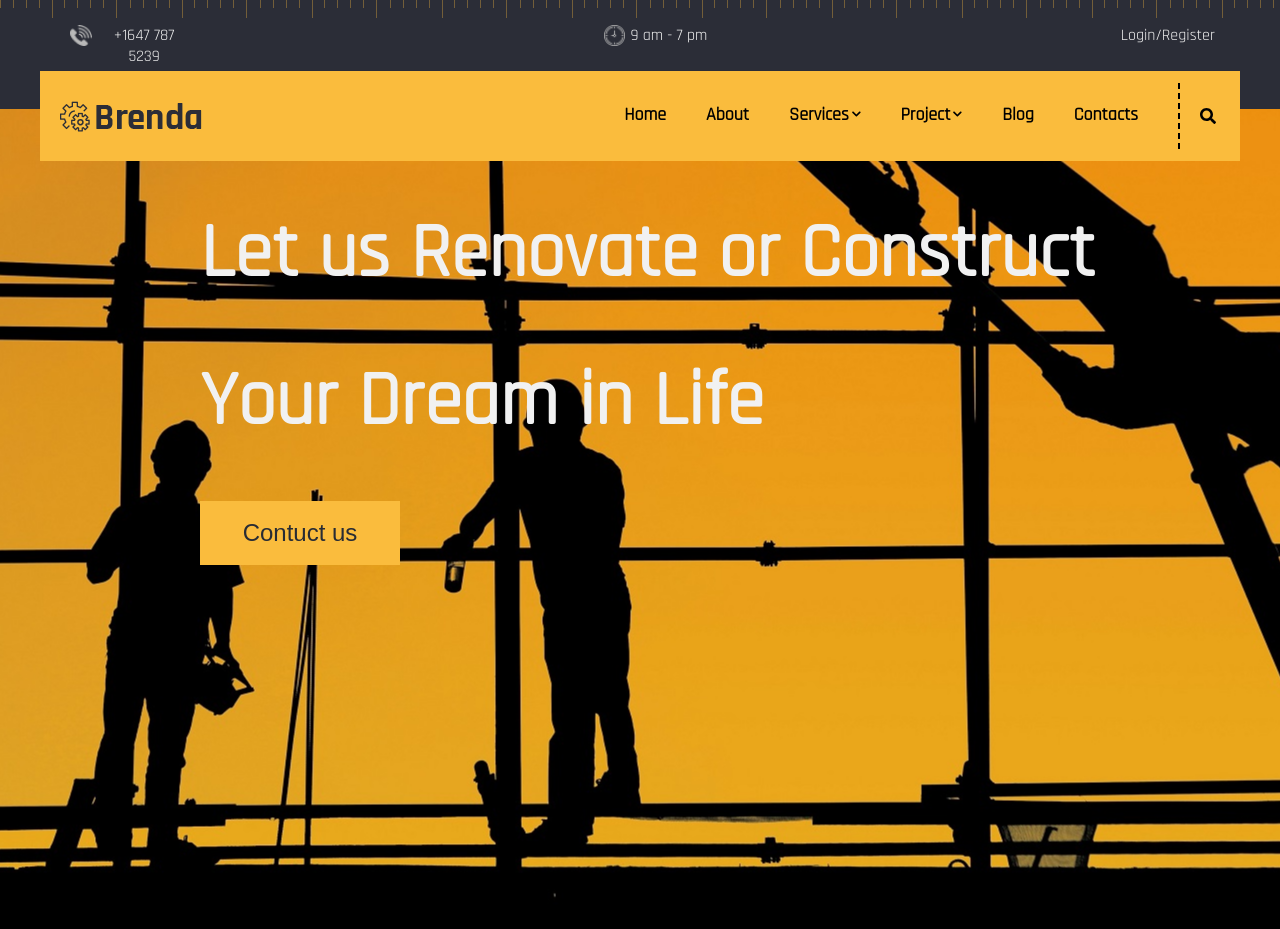
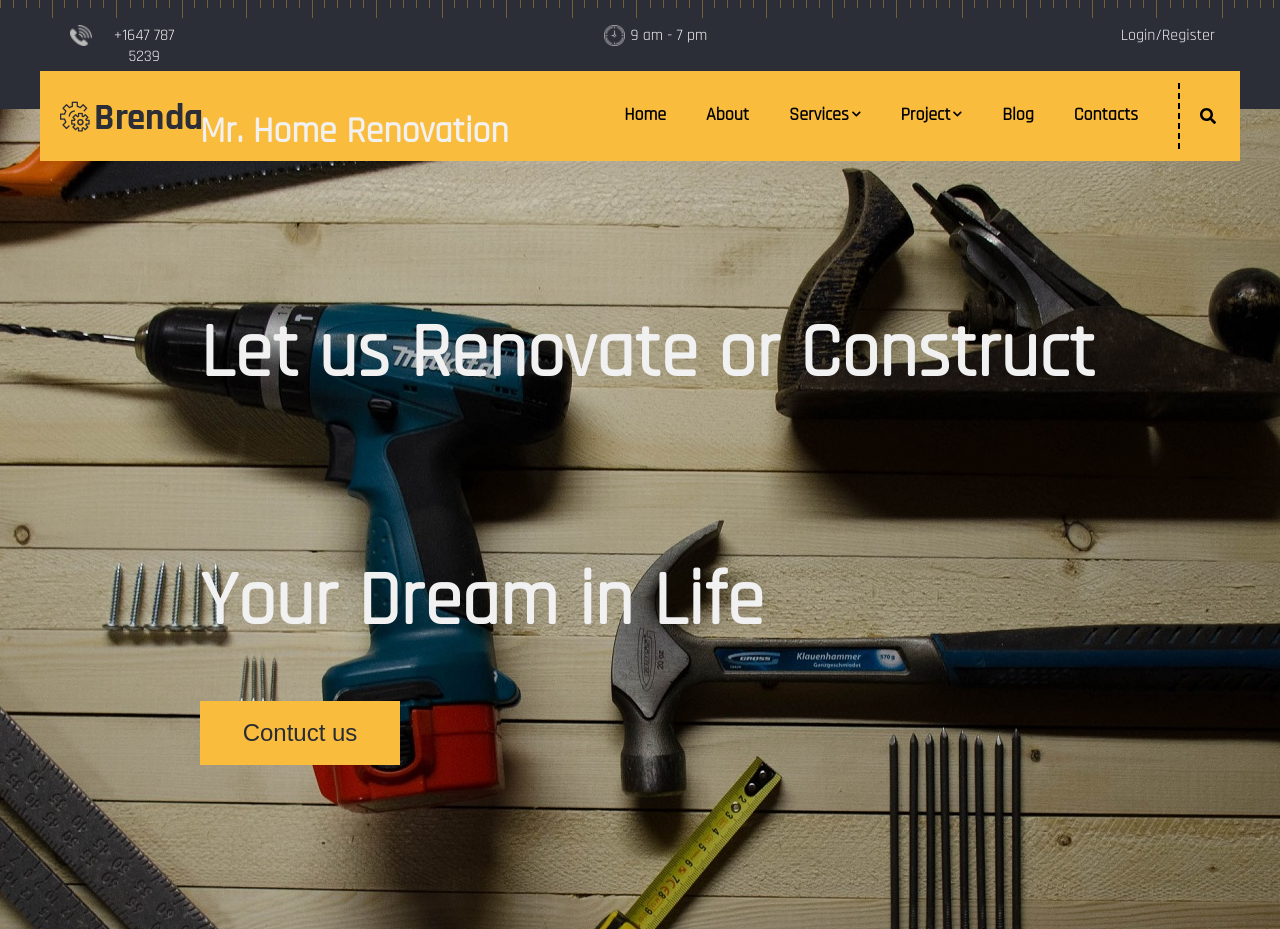
Before and after one commit to Zablyk/mrhr, a React (Create React App) app: page / in a window 1280 px wide. Built offline with nearby package versions, Linux system fonts and the light colour scheme.

Commit message:
hero picture

```diff
--- a/src/components/header/hero/Hero.css
+++ b/src/components/header/hero/Hero.css
@@ -8,12 +8,13 @@
     background-color: black;
     }
 
-    .hero-container h1,
+    .hero-container-text h1,
     h3,
     button {
         display: block;
         text-align: left;
         margin-left: 200px;
+        position: relative;
     }
 
     .hero-container h3 {
@@ -21,6 +22,7 @@
         font-size: 36px;
     }
     .hero-container h1 {
+        padding-top: 100px;
         color: rgb(241, 241, 241);
         font-size: 76px;
     }
--- a/src/components/header/hero/Hero.js
+++ b/src/components/header/hero/Hero.js
@@ -4,7 +4,7 @@ import './Hero.css';
 const Hero = () => {
     return (
         <div className="hero-container">
-            <div>
+            <div className="hero-container-text">
                 <h3> Mr. Home Renovation </h3>
                 <h1> Let us Renovate or Construct </h1>
                 <h1>Your Dream in Life</h1>
```
Also changed, not shown: src/assets/img/!hero-slider-1.jpg (added), src/assets/img/hero-slider-1.jpg.
